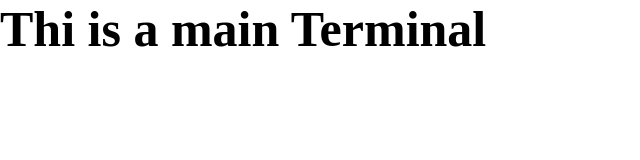
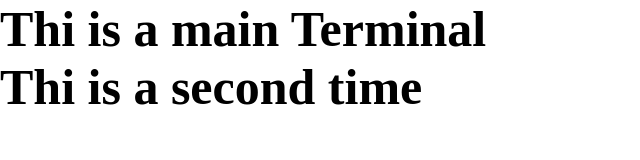
Before and after one commit to OM-Coder95/terminal, a plain HTML site: page pr 1/index.html in a window 1280 px wide. Shown: the whole page, without its empty margins (0-640 px from the left). Drawn offline with Linux system fonts and the light colour scheme.

Commit message:
second time

```diff
--- a/pr 1/index.html
+++ b/pr 1/index.html
@@ -1,15 +1,19 @@
 <!DOCTYPE html>
 <html lang="en">
+
 <head>
     <meta charset="UTF-8">
     <meta name="viewport" content="width=device-width, initial-scale=1.0">
     <title>Terminal</title>
     <link rel="stylesheet" href="./assets/css/style.css">
 </head>
+
 <body>
     <h1 style="font-size:50px">Thi is a main Terminal</h1>
+    <h1 style="font-size:50px">Thi is a second time</h1>
 
 
     <script src="./assets/js/app.js"></script>
 </body>
+
 </html>
```
